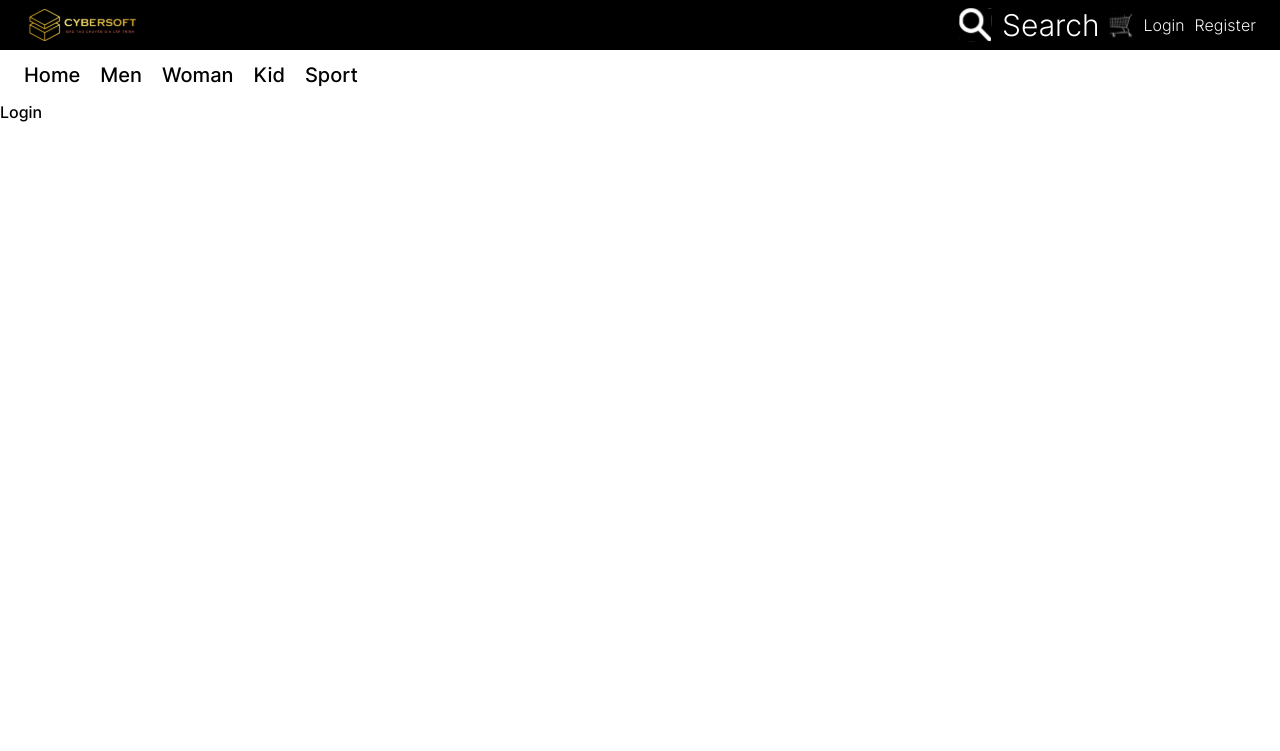
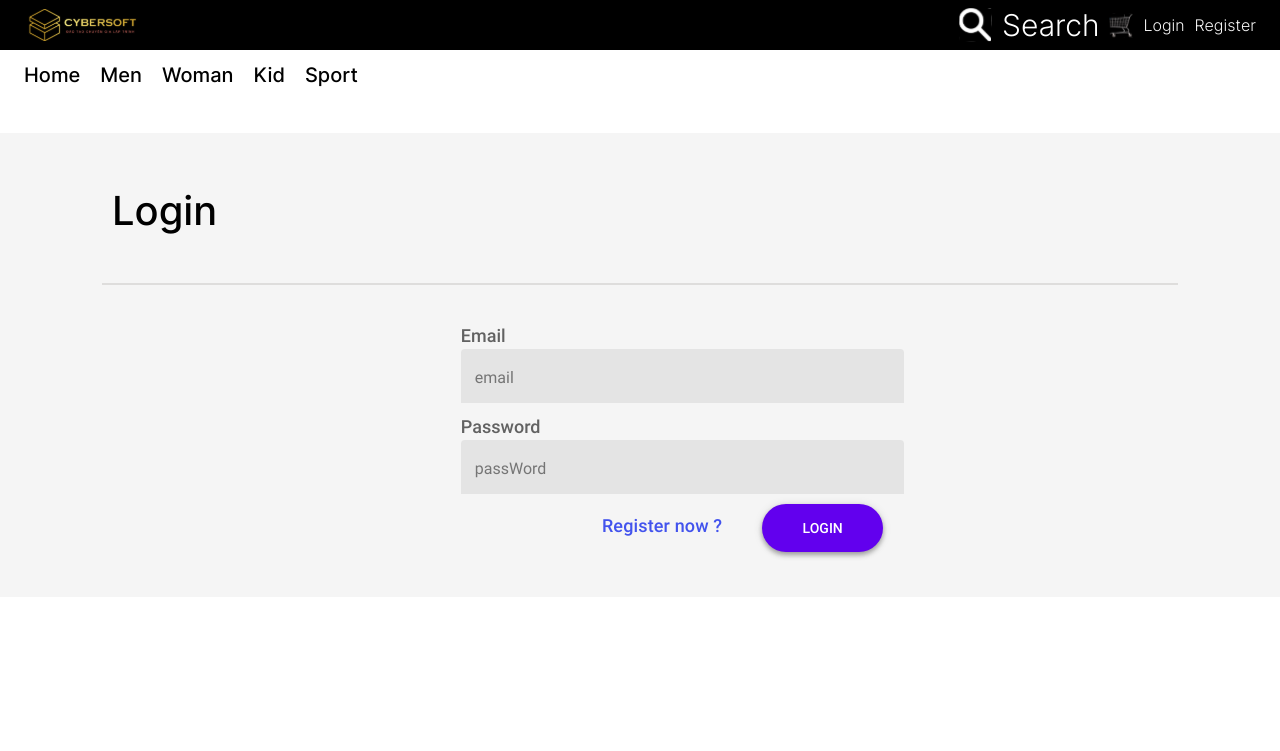
Before and after one commit to Hung-Tran98/ReactCapstone, a React (Vite) app: page /login in a window 1280 px wide. Shown: the top 751 px of the page. Built offline with nearby package versions, Linux system fonts and the light colour scheme.

Commit message:
validate login

```diff
--- a/src/pages/Login/Login.jsx
+++ b/src/pages/Login/Login.jsx
@@ -1,8 +1,60 @@
 import React from 'react'
+import './Login.scss'
+import * as Yup from 'yup'
+import { useFormik } from 'formik'
+import axios from 'axios';
+import { useNavigate } from 'react-router-dom';
 
+const schemaLogin = Yup.object({
+  email: Yup.string().email().required('Email is required'),
+  passWord: Yup.string().required('passWord is required').min(6, 'Must be at least 2 characters').max(15, 'Must be at least 15 characters')
+});
 function Login() {
+  const navigate = useNavigate()
+  const formik = useFormik({
+    initialValues: {
+      email: '',
+      passWord: ''
+    },
+    validationSchema: schemaLogin,
+
+    onSubmit: async (values) => {
+      console.log(values)
+      try {
+        const resp = await axios.post('https://shop.cyberlearn.vn/api/Users/signin', {
+          "email": values.email,
+          "password": values.passWord,
+        })
+
+        navigate('/profile')
+        console.log(resp)
+      } catch (error) {
+        console.log(error)
+      }
+    }
+  })
   return (
-    <div>Login</div>
+    <div className='login'>
+      <h2>Login</h2>
+      <hr style={{ width: '84%', border: '1px solid #DEDDDC', marginBottom: '5.2rem', margin: 'auto' }} />
+      <form onSubmit={formik.handleSubmit} style={{ margin: 'auto', width: '28%', paddingTop: '2.7rem' }}>
+        <div className="login_content">
+          <label>Email</label>
+          <input placeholder='email' name='email' type='text' {...formik.getFieldProps('email')} />
+          {formik.errors.email && formik.touched.email && <p style={{ color: '#F50E0E', fontFamily: 'Roboto', fontWeight: 400, fontSize: '1.2rem' }}>{formik.errors.email}</p>}
+        </div>
+        <div className="login_content">
+          <label>Password</label>
+          <input placeholder='passWord' name='passWord' type='text' {...formik.getFieldProps('passWord')} />
+          {formik.errors.passWord && formik.touched.passWord && <p style={{ color: '#F50E0E', fontFamily: 'Roboto', fontWeight: 400, fontSize: '1.2rem' }}>{formik.errors.passWord}</p>}
+        </div>
+        <div className="login_submit" style={{ display: 'flex', justifyContent: 'flex-end', paddingBottom: '4rem' }}>
+          <p>Register now ?</p>
+          <button type='submit'>Login</button>
+        </div>
+
+      </form>
+    </div>
   )
 }
 
--- /dev/null
+++ b/src/pages/Login/Login.scss
@@ -0,0 +1,59 @@
+.login {
+  background: #f5f5f5;
+  h2 {
+    font-weight: 400;
+    font-size: 4rem;
+    margin-bottom: 4.2rem;
+    margin-left: 11.2rem;
+    padding-top: 4.8rem;
+  }
+  .login_content {
+    label {
+      font-family: Roboto;
+      font-style: normal;
+      font-weight: 500;
+      font-size: 1.8rem;
+      color: rgba(0, 0, 0, 0.6);
+      display: block;
+      padding-top: 1rem;
+    }
+    input {
+      font-family: Roboto;
+      font-weight: 400;
+      font-size: 1.6rem;
+      padding: 16px 12px 14px 14px;
+      width: 443px;
+      height: 54px;
+      background: rgba(33, 33, 33, 0.08);
+      border-radius: 4px 4px 0px 0px;
+      border: none;
+    }
+  }
+  .login_submit {
+    p {
+      margin-right: 4rem;
+      font-family: "Roboto";
+      font-weight: 500;
+      font-size: 1.8rem;
+      letter-spacing: 0.135px;
+      color: rgba(21, 42, 235, 0.8);
+    }
+    button {
+      font-family: "Roboto";
+      font-style: normal;
+      font-weight: 500;
+      font-size: 1.4rem;
+      color: #ffffff;
+      text-transform: uppercase;
+      width: 12.1rem;
+      height: 4.8rem;
+      background: #6200ee;
+      box-shadow: 0px 4px 5px rgba(0, 0, 0, 0.14),
+        0px 1px 10px rgba(0, 0, 0, 0.12), 0 0.2rem 0.4rem rgba(0, 0, 0, 0.2);
+      border-radius: 50px;
+      border: none;
+      margin-right: -64px;
+      margin-top: 1rem;
+    }
+  }
+}
--- a/src/pages/Register/Register.jsx
+++ b/src/pages/Register/Register.jsx
@@ -2,84 +2,97 @@ import React from 'react'
 import './Register.scss'
 import { useFormik } from 'formik'
 import * as Yup from 'yup'
+import axios from 'axios';
+import { useNavigate } from 'react-router-dom';
 
 const schemaRegister = Yup.object({
-  email: Yup.string().required('Email is required'),
+  email: Yup.string().email().required('Email is required'),
   passWord: Yup.string().required('passWord is required').min(6, 'Must be at least 2 characters').max(15, 'Must be at least 15 characters'),
-  confirmPassWord: Yup.string().required('confirmPassWord is required').min(6, 'Must be at least 2 characters').max(15, 'Must be at least 15 characters'),
+  confirmPassWord: Yup.string().required('confirmPassWord is required').min(6, 'Must be at least 6 characters').max(15, 'Must be at least 15 characters').oneOf([Yup.ref('passWord')], 'Confirm PassWord must be matched'),
   name: Yup.string().required('name is required').max(15, 'Must be at least 15 characters'),
-  phone: Yup.string().required('phone is required').max(15, 'Must be at least 15 characters'),
+  phone: Yup.string().required('phone is required').min(10, 'Must be at least 10 characters').max(10, 'Must be at least 10 characters'),
 });
 function Register() {
 
+  const navigate = useNavigate()
   const formik = useFormik({
     initialValues: {
       email: '',
       passWord: '',
-      confirmPassWord: '',
       name: '',
       phone: '',
-      male: '',
-      femail: ''
+      gender: false
     },
 
     validationSchema: schemaRegister,
 
-    onSubmit: (values) => {
-      console.log(values)
+    onSubmit: async (values) => {
+      try {
+        const resp = await axios.post('https://shop.cyberlearn.vn/api/Users/signup', {
+          "email": values.email,
+          "password": values.passWord,
+          "name": values.name,
+          "gender": values.gender,
+          "phone": values.phone
+        })
+        navigate('/login')
+        console.log(resp)
+
+      } catch (error) {
+        console.log(error)
+      }
     }
   })
   return (
     <div className='register'>
       <h2>Register</h2>
-      <hr style={{ width: '80%', border: '1px solid #DEDDDC', marginBottom: '5.2rem', margin: 'auto' }} />
+      <hr style={{ width: '84%', border: '1px solid #DEDDDC', marginBottom: '5.2rem', margin: 'auto' }} />
       <form onSubmit={formik.handleSubmit} style={{ paddingTop: '5.2rem' }}>
         <div className="register_left">
           <div className="register_content">
             <label>Email</label>
-            <input placeholder='email' name='email' {...formik.getFieldProps('email')} />
-            {formik.errors.email && formik.touched.email && <p>{formik.errors.email}</p>}
+            <input placeholder='email' name='email' type='text' {...formik.getFieldProps('email')} />
+            {formik.errors.email && formik.touched.email && <p style={{ color: '#F50E0E', fontFamily: 'Roboto', fontWeight: 400, fontSize: '1.2rem' }}>{formik.errors.email}</p>}
           </div>
 
           <div className="register_content">
             <label>Password</label>
-            <input placeholder='passWord' name='passWord' {...formik.getFieldProps('passWord')} />
-            {formik.errors.passWord && formik.touched.passWord && <p>{formik.errors.passWord}</p>}
+            <input placeholder='passWord' name='passWord' type='text' {...formik.getFieldProps('passWord')} />
+            {formik.errors.passWord && formik.touched.passWord && <p style={{ color: '#F50E0E', fontFamily: 'Roboto', fontWeight: 400, fontSize: '1.2rem' }}>{formik.errors.passWord}</p>}
           </div>
           <div className="register_content">
             <label>Password confirm</label>
-            <input placeholder='password confirm' name='confirmPassWord' {...formik.getFieldProps('confirmPassWord')} />
-            {formik.errors.confirmPassWord && formik.touched.confirmPassWord && <p>{formik.errors.confirmPassWord}</p>}
+            <input placeholder='password confirm' name='confirmPassWord' type='text' {...formik.getFieldProps('confirmPassWord')} />
+            {formik.errors.confirmPassWord && formik.touched.confirmPassWord && <p style={{ color: '#F50E0E', fontFamily: 'Roboto', fontWeight: 400, fontSize: '1.2rem' }}>{formik.errors.confirmPassWord}</p>}
 
           </div>
         </div>
         <div className="register_right">
           <div className="register_content">
             <label>Name</label>
-            <input placeholder='name' name='name' {...formik.getFieldProps('name')} />
-            {formik.errors.name && formik.touched.name && <p>{formik.errors.name}</p>}
+            <input placeholder='name' name='name' type='text' {...formik.getFieldProps('name')} />
+            {formik.errors.name && formik.touched.name && <p style={{ color: '#F50E0E', fontFamily: 'Roboto', fontWeight: 400, fontSize: '1.2rem' }}>{formik.errors.name}</p>}
 
           </div>
           <div className="register_content">
             <label>Phone</label>
-            <input placeholder='phone' name='phone' {...formik.getFieldProps('phone')} />
-            {formik.errors.phone && formik.touched.phone && <p>{formik.errors.phone}</p>}
+            <input placeholder='phone' name='phone' type='text' {...formik.getFieldProps('phone')} />
+            {formik.errors.phone && formik.touched.phone && <p style={{ color: '#F50E0E', fontFamily: 'Roboto', fontWeight: 400, fontSize: '1.2rem' }}>{formik.errors.phone}</p>}
 
           </div>
-          <div class="register_radio">
+          <div class="register_radio" {...formik.getFieldProps('gender')}>
             <label>Gender</label>
-            <div className="radio_button">
-              <input type="radio" name='male' value='male' onChange={formik.handleChange} onBlur={formik.handleBlur} />
+            <div className="radio_button" >
+              <input type="radio" name='gender' value={true} />
               <label>Male</label>
             </div>
-            <div className="radio_button">
-              <input type="radio" name='femail' value='femail' onChange={formik.handleChange} onBlur={formik.handleBlur} />
+            <div className="radio_button"  >
+              <input type="radio" name='gender' value={false} />
               <label>Femail</label>
             </div>
-          </div>
+          </div >
           <button type='submit'>Submit</button>
         </div>
-
       </form>
 
     </div>
--- a/src/pages/Register/Register.scss
+++ b/src/pages/Register/Register.scss
@@ -26,7 +26,6 @@
       font-weight: 400;
       font-size: 1.6rem;
       padding: 16px 12px 14px 14px;
-      margin-bottom: 3.3rem;
       width: 443px;
       height: 54px;
       background: rgba(33, 33, 33, 0.08);
@@ -58,8 +57,8 @@
         font-family: "Roboto";
         font-style: normal;
         font-weight: 500;
-        font-size: 14px;
-        color: #FFFFFF;
+        font-size: 1.4rem;
+        color: #ffffff;
         text-transform: uppercase;
         width: 12.1rem;
         height: 4.8rem;
```
